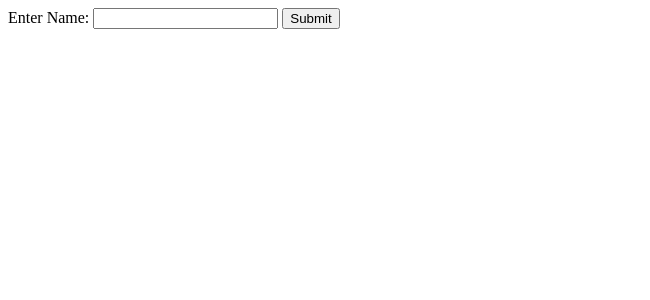
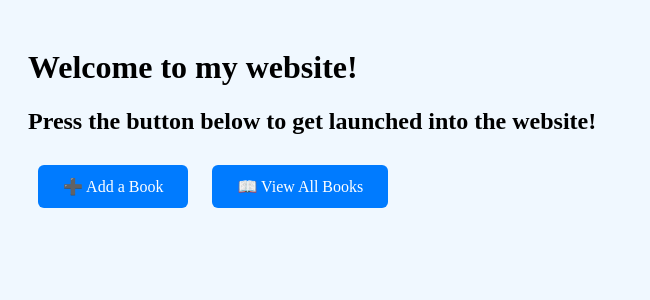
Before and after one commit to Ankro123/PythonProjects, a Flask app: page / in a window 1280 px wide. Shown: the top 300 px of the page, without its empty margins (0-650 px from the left). Run offline with Flask 3, Linux system fonts and the light colour scheme.

Commit message:
Made A book thingie using flask

```diff
--- a/FlaskEnjoyer.py
+++ b/FlaskEnjoyer.py
@@ -1,15 +1,70 @@
-from flask import Flask, render_template, request
+from flask import Flask, render_template, request, redirect, url_for
+from pathlib import Path
+import json
+
+
+FILE = Path('books.json')
+
+class Book:
+    def __init__(self, id:int, name:str, author:str) -> None:
+        self.id = id
+        self.name = name
+        self.author = author
+        pass
+
+    def __repr__(self) -> str:
+        return f'Book: {self.name} | {self.author}'
+
+    def to_dict(self):
+        return {'id':self.id, 'name':self.name, 'author':self.author}
+
+
 
 app = Flask(__name__)
+
+def get_books() -> list:
+    books:list = []
+    if FILE.exists():
+        with open (FILE, 'r') as f:
+            try:
+                books = json.load(f)
+            except:
+                print('CANNOT DECODE')
+
+    return books
+
+def set_books(books:list):
+
+    with open(FILE, 'w') as f:
+        json.dump(books, f, indent=1)
+
+def insert(book:Book):
+    books = get_books()
+    book.id = len(books) + 1
+    books.append(book.to_dict())
+    set_books(books)
+    print('INSERTED')
+
 
 @app.route("/", methods=['GET'])
 def index():
     return render_template("index.html")
 
-@app.route("/preent", methods=['POST'])
-def printName():
-    name = request.form.get('name')
-    return render_template('namePreent.html', name = name)
+@app.route("/launch", methods=['GET', 'POST'])
+def add_book():
+    if request.method == 'POST':
+        book_name = str(request.form.get('name'))
+        book_author = str(request.form.get('author'))
+        book = Book(1,book_name,book_author)
+        insert(book)
+        return redirect(url_for('show_details'))
+    return render_template('add_book.html')
+
+
+@app.route("/details", methods=['GET'])
+def show_details():
+    books = get_books()
+    return render_template('details.html', books = books)
 
 
 app.run(host="0.0.0.0", port=80)
--- a/Templates/index.html
+++ b/Templates/index.html
@@ -1,14 +1,18 @@
 <!DOCTYPE html>
 <html lang="en">
+
 <head>
     <meta charset="UTF-8">
     <meta name="viewport" content="width=device-width, initial-scale=1.0">
     <title>Document</title>
+    <link rel="stylesheet" href="{{ url_for('static', filename='mycss.css') }}">
 </head>
+
 <body>
-    <form action="/preent" method="post">
-        Enter Name: <input type="text" name="name" id="name">
-        <button type="submit">Submit</button>
-    </form>
+    <h1>Welcome to my website!</h1>
+    <h2>Press the button below to get launched into the website!</h2>
+    <a href="/launch" class="button" type="button">➕ Add a Book</a>
+    <a href="/details" class="button" type="button">📖 View All Books</a>
 </body>
+
 </html>
--- /dev/null
+++ b/static/mycss.css
@@ -0,0 +1,21 @@
+.button {
+        display: inline-block;
+        padding: 12px 25px;
+        margin: 10px;
+        font-size: 16px;
+        background-color: #007BFF;
+        color: white;
+        text-decoration: none;
+        border-radius: 6px;
+        transition: background-color 0.2s;
+    }
+
+.button:hover {
+        background-color: #0056b3;
+}
+
+.book{margin-bottom: 15px;}
+.title{font-weight: bold; font-size: 1.2em;}
+.author{color: darkmagenta;}
+
+body{ font-family: Times New Roman; padding: 20px; background-color: aliceblue;}
--- /dev/null
+++ b/test.py
@@ -0,0 +1,6 @@
+class Book:
+    def __repr__(self) -> str:
+        return 'YOUR MOM'
+
+book = Book()
+print(book)
```
Also changed, not shown: Templates/add_book.html (added, +19 -0 lines), Templates/details.html (added, +20 -0 lines), Templates/namePreent.html (deleted, +0 -16 lines), books.json (added, +22 -0 lines).
